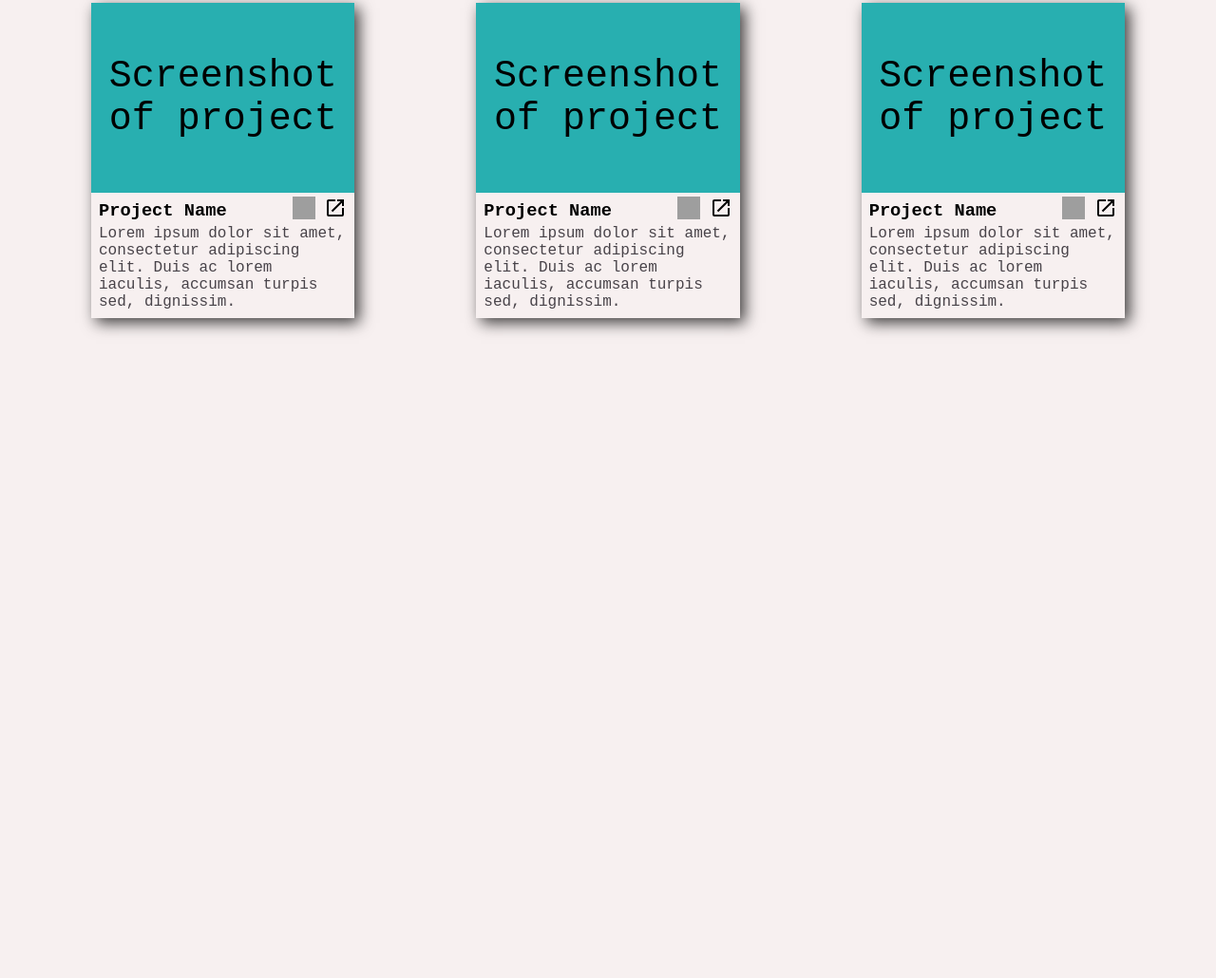
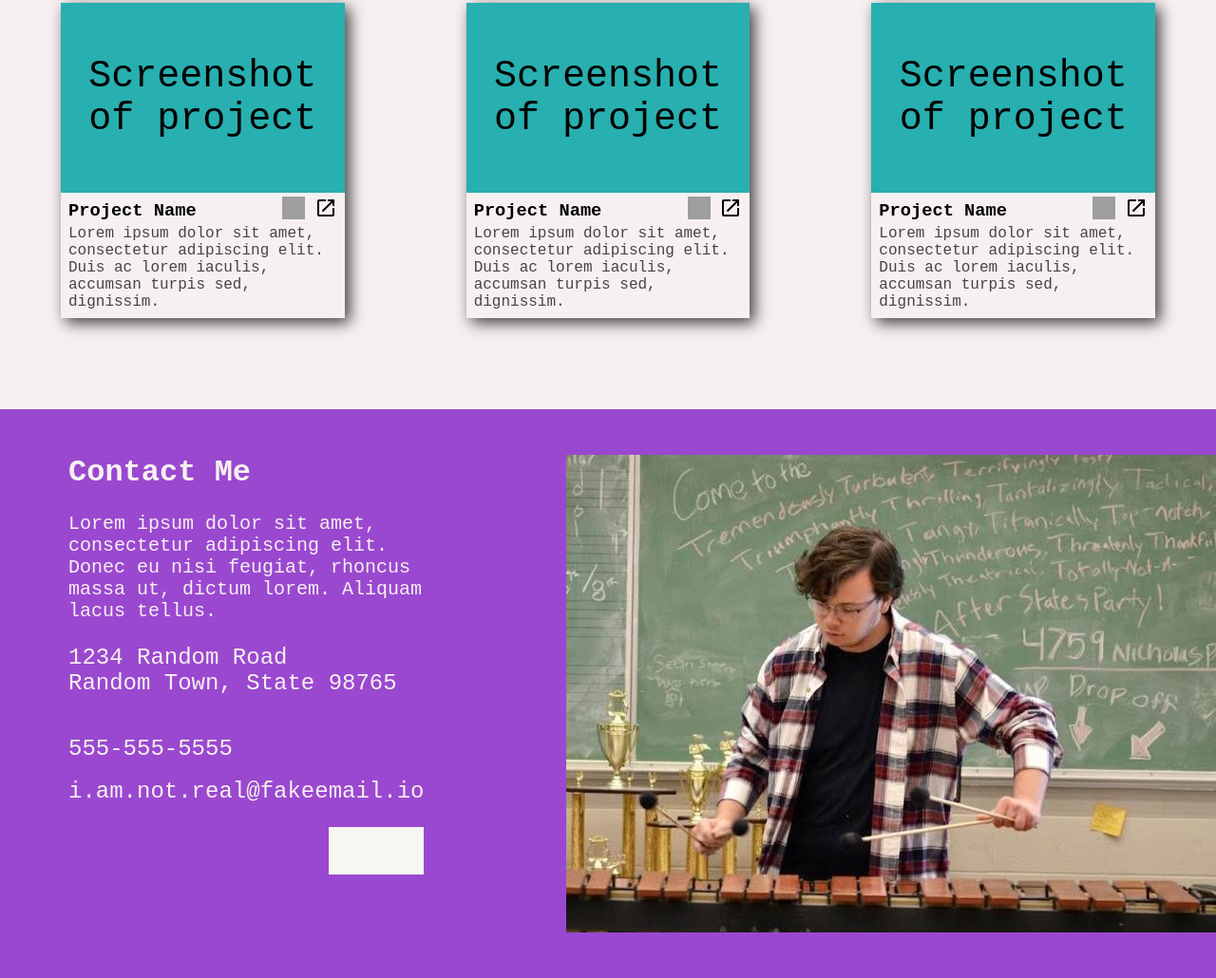
Before and after one commit to DAlexFunk/Odin-Homepage, a plain HTML site: page index.html in a window 1280 px wide. Shown: the part 953-1983 px from the top of the page at 95% size. Before the commit the page ends 1416 px from the top, so only its background shows below. Drawn offline with Linux system fonts and the light colour scheme; grey boxes are pictures that could not be loaded; a web font is replaced by a local one.

Commit message:
Finished the footer for the full page

```diff
--- a/index.html
+++ b/index.html
@@ -53,7 +53,8 @@
           <div class="projectDesc">
             <h3>Project Name</h3>
             <p>
-              Lorem ipsum dolor sit amet, consectetur adipiscing elit. Duis ac lorem iaculis, accumsan turpis sed, dignissim.
+              Lorem ipsum dolor sit amet, consectetur adipiscing elit. Duis ac
+              lorem iaculis, accumsan turpis sed, dignissim.
             </p>
             <div class="projectButtons">
               <button
@@ -75,7 +76,8 @@
           <div class="projectDesc">
             <h3>Project Name</h3>
             <p>
-              Lorem ipsum dolor sit amet, consectetur adipiscing elit. Duis ac lorem iaculis, accumsan turpis sed, dignissim.
+              Lorem ipsum dolor sit amet, consectetur adipiscing elit. Duis ac
+              lorem iaculis, accumsan turpis sed, dignissim.
             </p>
             <div class="projectButtons">
               <button
@@ -97,7 +99,8 @@
           <div class="projectDesc">
             <h3>Project Name</h3>
             <p>
-              Lorem ipsum dolor sit amet, consectetur adipiscing elit. Duis ac lorem iaculis, accumsan turpis sed, dignissim.
+              Lorem ipsum dolor sit amet, consectetur adipiscing elit. Duis ac
+              lorem iaculis, accumsan turpis sed, dignissim.
             </p>
             <div class="projectButtons">
               <button
@@ -119,7 +122,8 @@
           <div class="projectDesc">
             <h3>Project Name</h3>
             <p>
-              Lorem ipsum dolor sit amet, consectetur adipiscing elit. Duis ac lorem iaculis, accumsan turpis sed, dignissim.
+              Lorem ipsum dolor sit amet, consectetur adipiscing elit. Duis ac
+              lorem iaculis, accumsan turpis sed, dignissim.
             </p>
             <div class="projectButtons">
               <button
@@ -141,7 +145,8 @@
           <div class="projectDesc">
             <h3>Project Name</h3>
             <p>
-                Lorem ipsum dolor sit amet, consectetur adipiscing elit. Duis ac lorem iaculis, accumsan turpis sed, dignissim.
+              Lorem ipsum dolor sit amet, consectetur adipiscing elit. Duis ac
+              lorem iaculis, accumsan turpis sed, dignissim.
             </p>
             <div class="projectButtons">
               <button
@@ -163,7 +168,8 @@
           <div class="projectDesc">
             <h3>Project Name</h3>
             <p>
-              Lorem ipsum dolor sit amet, consectetur adipiscing elit. Duis ac lorem iaculis, accumsan turpis sed, dignissim.
+              Lorem ipsum dolor sit amet, consectetur adipiscing elit. Duis ac
+              lorem iaculis, accumsan turpis sed, dignissim.
             </p>
             <div class="projectButtons">
               <button
@@ -181,5 +187,49 @@
         </div>
       </div>
     </main>
+
+    <footer>
+      <div class="footerText">
+        <h2>Contact Me</h2>
+        <p class="desc">
+          Lorem ipsum dolor sit amet, consectetur adipiscing elit. Donec eu nisi
+          feugiat, rhoncus massa ut, dictum lorem. Aliquam lacus tellus.
+        </p>
+
+        <div class="address">
+          <p class="address">1234 Random Road</p>
+          <p class="city">Random Town, State 98765</p>
+        </div>
+
+        <div class="contactInfo">
+          <div class="phoneNumber">
+            <img src="" alt="" class="phone" />
+            <p class="phoneNumber">555-555-5555</p>
+          </div>
+          <div class="email">
+            <img src="" alt="" class="email" />
+            <p class="email">i.am.not.real@fakeemail.io</p>
+          </div>
+        </div>
+
+        <div class="footerIcons">
+          <button
+            class="aboutIcon"
+            style="
+              background-image: url(https://cdn.jsdelivr.net/gh/devicons/devicon@latest/icons/linkedin/linkedin-plain.svg);
+            "
+            onclick="window.open('https://www.linkedin.com/in/dalexfunk/')"
+          ></button>
+          <button
+            class="aboutIcon"
+            style="
+              background-image: url(https://cdn.jsdelivr.net/gh/devicons/devicon@latest/icons/github/github-original.svg);
+            "
+            onclick="window.open('https://github.com/DAlexFunk')"
+          ></button>
+        </div>
+      </div>
+      <img class="footerImg" src="./images/marimba704w.jpg" alt="" />
+    </footer>
   </body>
 </html>
--- a/styles.css
+++ b/styles.css
@@ -10,7 +10,7 @@
 body {
   font-family: "Radio Canada", monospace, sans-serif;
   background-color: #f7f0f0;
-  padding: 32px;
+  padding-top: 32px;
 }
 
 div.backgroundDiag {
@@ -97,6 +97,10 @@ main {
   margin: 64px 0;
 }
 
+main h2 {
+  margin-left: 32px;
+}
+
 div.projects {
   display: grid;
   grid-template-columns: repeat(auto-fill, minmax(400px, 1fr));
@@ -145,3 +149,35 @@ button.projectIcon {
   width: 24px;
   cursor: pointer;
 }
+
+/* Footer */
+footer {
+  background-color: #9a48d0;
+  color: #f7f0f0;
+  padding: 48px 72px;
+  display: flex;
+  gap: 150px;
+}
+
+footer div.footerText {
+  display: flex;
+  flex-direction: column;
+  gap: 24px;
+}
+
+div.footerText h2 {
+  font-size: 32px;
+}
+
+div.footerText p {
+  font-size: 24px;
+}
+
+div.footerText p.desc {
+  font-size: 20px
+}
+
+div.footerIcons button {
+  filter: brightness(0) saturate(100%) invert(97%) sepia(97%) saturate(197%) hue-rotate(335deg) brightness(115%) contrast(94%);
+  float: right;
+}
```
Also changed, not shown: images/marimba.jpg (deleted), images/marimba704w.jpg (added).
